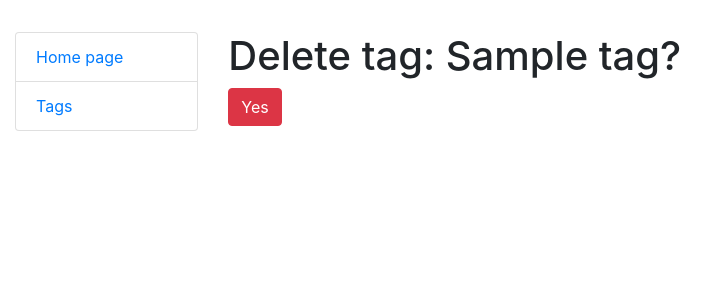
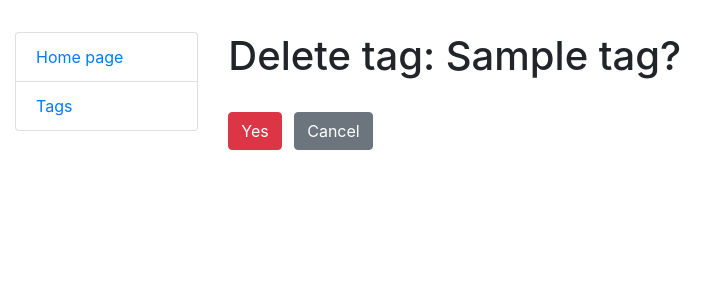
Before and after one commit to Illya-Maznitskiy/Todo-list, a Django app: page /tags/1/delete/ in a window 1280 px wide. Shown: the top 300 px of the page, without its empty margins (0-728 px from the left). Run offline with Django 5.2, Linux system fonts and the light colour scheme; tables that the repository leaves empty hold one stand-in row (values such as "Sample post").

Commit message:
update confirm_delete.html files with a 'Cancel' button

```diff
--- a/templates/todo_app/tag_confirm_delete.html
+++ b/templates/todo_app/tag_confirm_delete.html
@@ -2,8 +2,10 @@
 
 {% block content %}
   <h1>Delete tag: {{ tag.name }}?</h1>
+  <br>
   <form action="" method="post">
     {% csrf_token %}
-    <input type="submit" value="Yes" class="btn btn-danger">
+    <input type="submit" value="Yes" class="btn btn-danger mr-2">
+    <a href="{{ request.META.HTTP_REFERER }}" class="btn btn-secondary">Cancel</a>
   </form>
 {% endblock %}
--- a/templates/todo_app/task_confirm_delete.html
+++ b/templates/todo_app/task_confirm_delete.html
@@ -2,8 +2,10 @@
 
 {% block content %}
   <h1>Delete task: {{ task.content }}?</h1>
+  <br>
   <form action="" method="post">
     {% csrf_token %}
-    <input type="submit" value="Yes" class="btn btn-danger">
+    <input type="submit" value="Yes" class="btn btn-danger mr-2">
+    <a href="{{ request.META.HTTP_REFERER }}" class="btn btn-secondary">Cancel</a>
   </form>
 {% endblock %}
```
